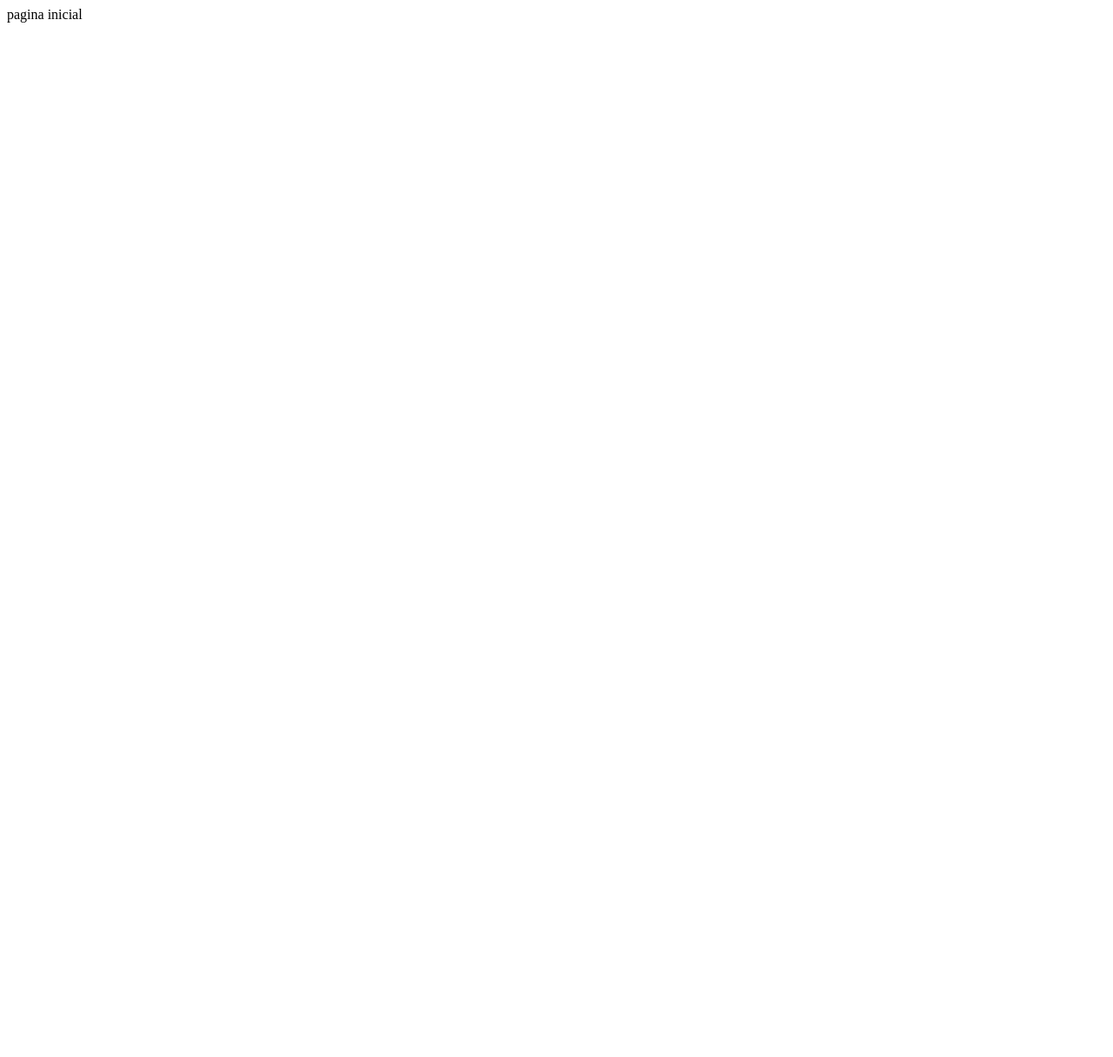
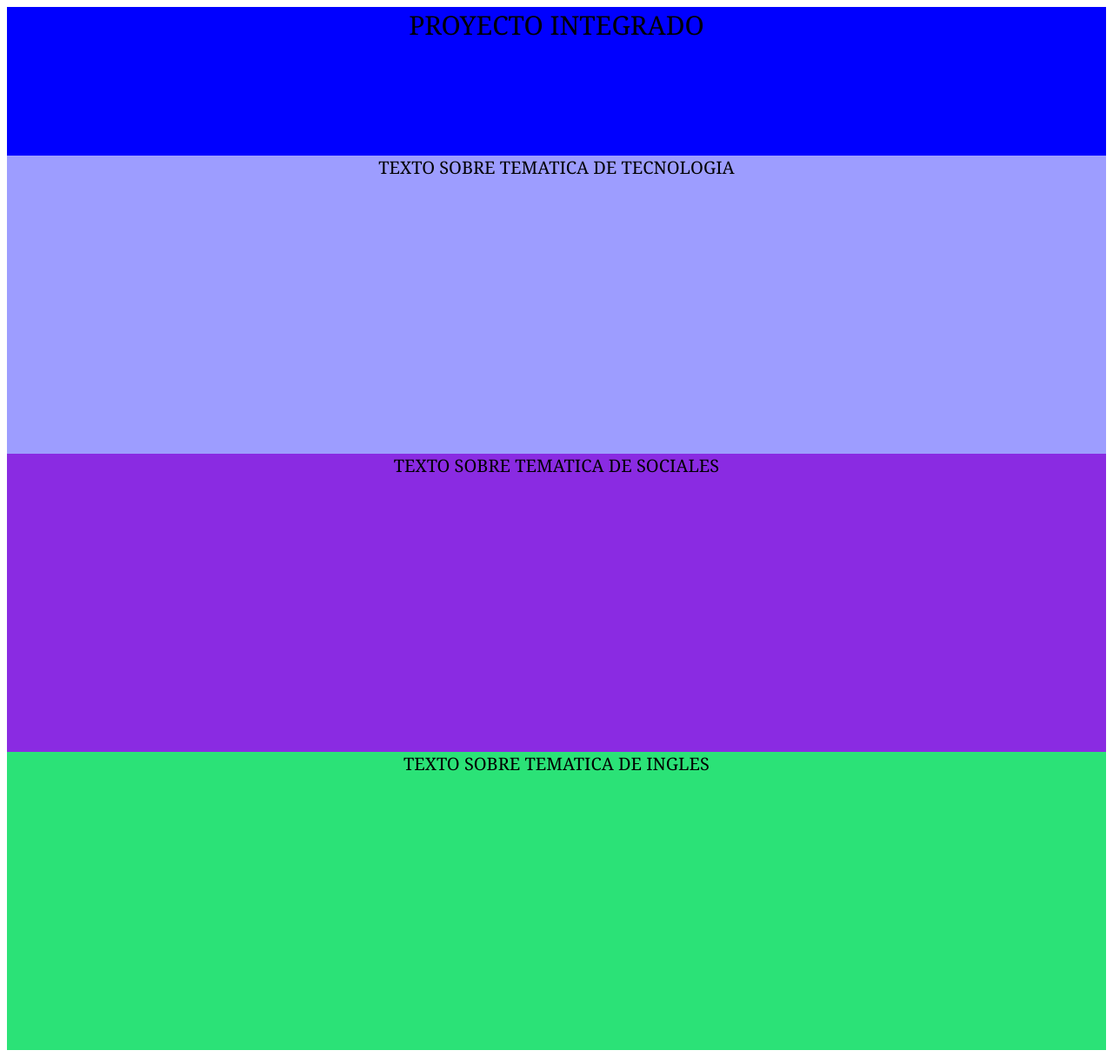
Before and after one commit to Alison221/pagina8-1, a plain HTML site: page index.html in a window 1280 px wide. Shown: the whole page at 87% size. Before the commit the page ends 800 px from the top, so only its background shows below. Drawn offline with Linux system fonts and the light colour scheme.

Commit message:
19/10/24

```diff
--- a/index.html
+++ b/index.html
@@ -4,8 +4,37 @@
     <meta charset="UTF-8">
     <meta name="viewport" content="width=device-width, initial-scale=1.0">
     <title>Document</title>
+    <link rel="stylesheet" href="temas.css">
 </head>
 <body>
-    pagina inicial
+
+ <div  class="contenedor">
+
+  <div class="encabezado">
+
+    PROYECTO INTEGRADO
+
+  </div>
+  <div class="tecnologia">
+
+    TEXTO SOBRE TEMATICA DE TECNOLOGIA
+
+  </div>
+  <div class="sociales">
+
+    TEXTO SOBRE TEMATICA DE SOCIALES
+
+  </div>
+  <div class="ingles">
+
+    TEXTO SOBRE TEMATICA DE INGLES
+
+  </div>
+
+ </div>
+
+
+
+
 </body>
 </html>
--- /dev/null
+++ b/temas.css
@@ -0,0 +1,48 @@
+.contenedor{
+
+width: 100%;
+height: 1200px;
+background-color: aqua;
+display: flex;
+flex-direction: column;
+text-align: center;
+color: rgb(0, 0, 0);
+font-family: Georgia, 'Times New Roman', Times, serif;
+
+}
+
+.encabezado{
+
+width: 100%;
+height: 200px;
+background-color: blue;
+
+font-size: 30px;
+}
+
+.tecnologia{
+
+width: 100%;
+height: 400px;
+background-color: rgb(157, 157, 255);
+
+font-size: 20px;
+}
+
+.sociales{
+
+width: 100%;
+height: 400px;
+background-color: blueviolet;
+
+font-size: 20px;
+}
+
+.ingles{
+
+width: 100%;
+height: 400px;
+background-color: rgb(43, 226, 119);
+
+font-size: 20px;
+}
```
